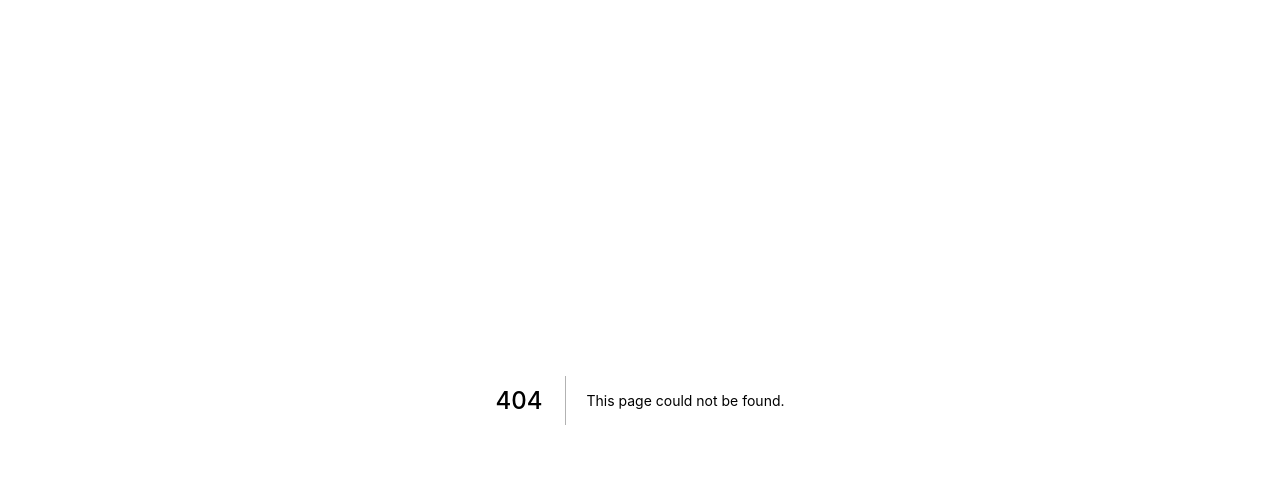
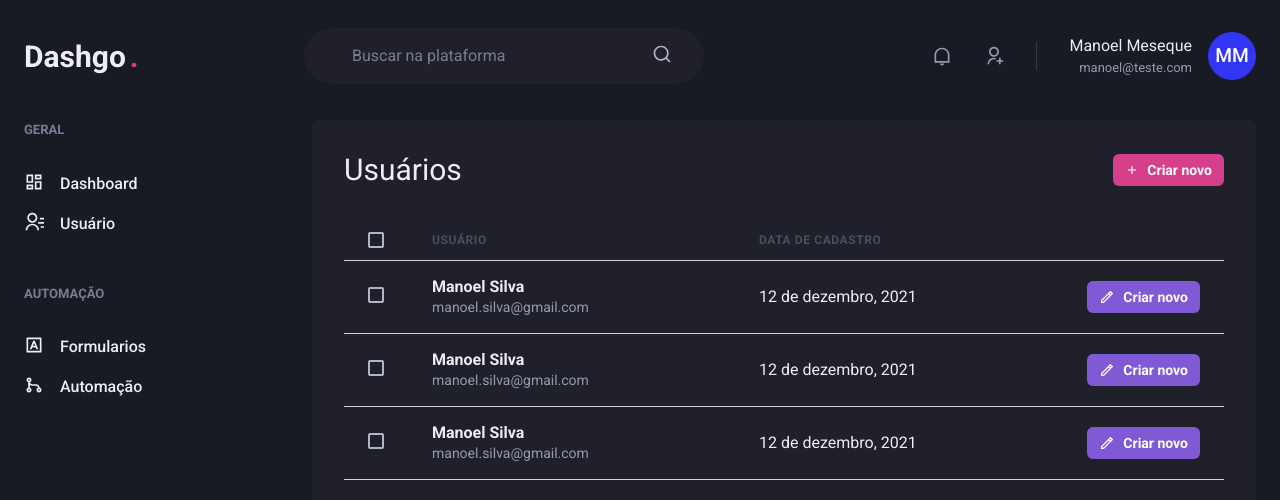
Before and after one commit to manoelmeseque/ignite-reactjs, a Next.js app in the folder dashgo/: page /users in a window 1280 px wide. Before the commit this address had no page. Shown: the top 500 px of the page. Built offline with nearby package versions, Linux system fonts and the light colour scheme.

Commit message:
adding user list

```diff
--- /dev/null
+++ b/dashgo/src/pages/users/index.tsx
@@ -0,0 +1,123 @@
+import { Box, Button, Checkbox, Flex, Heading, Icon, Table, Tbody, Td, Th, Thead, Tr, Text } from "@chakra-ui/react";
+import { RiAddLine, RiPencilLine } from "react-icons/ri";
+import Header from '../../components/Header'
+import SideBar from '../../components/SideBar'
+
+export default function UserList() {
+    return (
+        <Box>
+           <Header />
+
+            <Flex w="100%" my="6" maxWidth={1480} mx="auto" px="6">
+                <SideBar />
+
+                <Box flex="1" borderRadius={8} bg="gray.800" p="8">
+                    <Flex mb="8" justify="space-between" align="center">
+                        <Heading size="lg" fontWeight="normal">Usuários</Heading>
+
+                        <Button
+                            as="a"
+                            size="sm"
+                            fontSize="sm"
+                            colorScheme="pink"
+                            leftIcon={<Icon as={RiAddLine} />}
+                        >
+                            Criar novo
+                        </Button>
+                    </Flex>
+
+                    <Table>
+                        <Thead>
+                            <Tr>
+                                <Th px="6" color="gray.300" width="8">
+                                    <Checkbox colorScheme="pink" />
+                                </Th>
+                                <Th>Usuário</Th>
+                                <Th>Data de cadastro</Th>
+                                <Th width="8"></Th>
+                            </Tr>
+                        </Thead>
+                        <Tbody>
+                            <Tr>
+                                <Td px="6">
+                                    <Checkbox colorScheme="pink" />
+                                </Td>
+                                <Td>
+                                    <Box>
+                                        <Text fontWeight="bold">Manoel Silva</Text>
+                                        <Text fontSize="sm" color="gray.300">manoel.silva@gmail.com</Text>
+                                    </Box>
+                                </Td>
+                                <Td>12 de dezembro, 2021</Td>
+                                <Td>
+
+                                    <Button
+                                        as="a"
+                                        size="sm"
+                                        fontSize="sm"
+                                        colorScheme="purple"
+                                        leftIcon={<Icon as={RiPencilLine} fontSize="16" />}
+                                    >
+                                        Criar novo
+                                    </Button>
+
+                                </Td>
+                            </Tr>
+                            <Tr>
+                                <Td px="6">
+                                    <Checkbox colorScheme="pink" />
+                                </Td>
+                                <Td>
+                                    <Box>
+                                        <Text fontWeight="bold">Manoel Silva</Text>
+                                        <Text fontSize="sm" color="gray.300">manoel.silva@gmail.com</Text>
+                                    </Box>
+                                </Td>
+                                <Td>12 de dezembro, 2021</Td>
+                                <Td>
+
+                                    <Button
+                                        as="a"
+                                        size="sm"
+                                        fontSize="sm"
+                                        colorScheme="purple"
+                                        leftIcon={<Icon as={RiPencilLine} fontSize="16" />}
+                                    >
+                                        Criar novo
+                                    </Button>
+
+                                </Td>
+                            </Tr>
+                            <Tr>
+                                <Td px="6">
+                                    <Checkbox colorScheme="pink" />
+                                </Td>
+                                <Td>
+                                    <Box>
+                                        <Text fontWeight="bold">Manoel Silva</Text>
+                                        <Text fontSize="sm" color="gray.300">manoel.silva@gmail.com</Text>
+                                    </Box>
+                                </Td>
+                                <Td>12 de dezembro, 2021</Td>
+                                <Td>
+
+                                    <Button
+                                        as="a"
+                                        size="sm"
+                                        fontSize="sm"
+                                        colorScheme="purple"
+                                        leftIcon={<Icon as={RiPencilLine} fontSize="16" />}
+                                    >
+                                        Criar novo
+                                    </Button>
+
+                                </Td>
+                            </Tr>
+                        </Tbody>
+                    </Table>
+                </Box>
+            </Flex>
+
+        </Box>
+    )
+}
```
